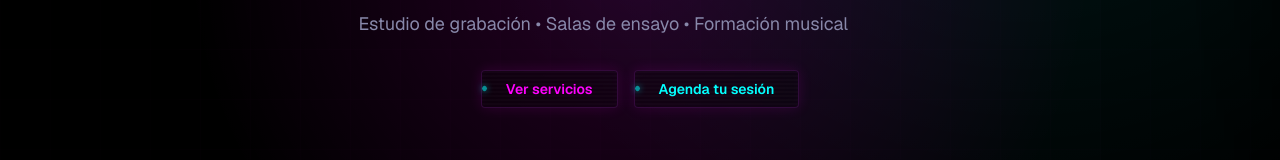
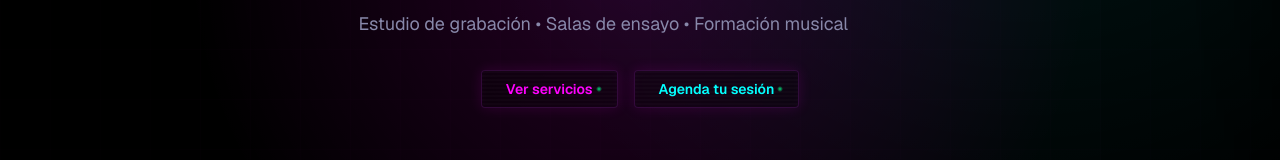
Before and after one commit to superdandi/vizcoso, a Next.js app: page /vizcoso/ in a window 1280 px wide. Shown: the part 451-611 px from the top of the page. Built offline with nearby package versions, Linux system fonts and the light colour scheme.

Commit message:
feat: green pulsing dot in same position + button glow always >= cards

```diff
--- a/src/app/globals.css
+++ b/src/app/globals.css
@@ -398,19 +398,22 @@
 .card-glass-pulse {
   animation: card-pulse 4s infinite ease-in-out;
 }
+@keyframes dot-pulse {
+  0%, 100% { opacity: 0.3; }
+  50% { opacity: 0.85; }
+}
+
 .card-glass-action::after {
   content: "";
   position: absolute;
+  inset: 0;
+  border-radius: inherit;
   pointer-events: none;
   z-index: 2;
   opacity: 0.55;
-  width: 5px;
-  height: 5px;
-  background: #00ffff;
-  top: 15px;
-  right: 15px;
-  transform: rotate(45deg);
-  box-shadow: 0 0 6px #00ffff;
+  background:
+    radial-gradient(3px at calc(100% - 18px) 18px, #00ff88, transparent);
+  animation: dot-pulse 2s ease-in-out infinite;
 }
 .card-glow {
   transition: box-shadow 0.3s ease;
--- a/src/components/ProximityGlow.tsx
+++ b/src/components/ProximityGlow.tsx
@@ -33,11 +33,10 @@ export default function ProximityGlow() {
           const freq = 0.3 + t * 3.7;
           const rawPulse = Math.sin(now * 0.001 * freq * Math.PI * 2);
           const halfWave = Math.max(0, rawPulse);
-          const pulse = Math.pow(halfWave, 4);
-          const glowFloor = 0.05;
-          const glowCeiling = t * GLOW_FACTOR;
-          const envelope = glowFloor + pulse * (glowCeiling - glowFloor);
-          const haloPulse = Math.pow(Math.max(0, Math.sin((now * 0.001 * freq * Math.PI * 2) + 0.3)), 8);
+          const pulseBoost = Math.pow(halfWave, 4) * 0.6 * t;
+          const envelope = s + pulseBoost;
+          const haloWave = Math.max(0, Math.sin((now * 0.001 * freq * Math.PI * 2) + 0.3));
+          const haloPulse = Math.pow(haloWave, 8);
           card.style.boxShadow = `
             0 0 ${10 * envelope}px rgba(255, 0, 255, ${0.15 * envelope}),
             inset 0 0 ${8 * envelope}px rgba(255, 0, 255, ${0.04 * envelope}),
```
